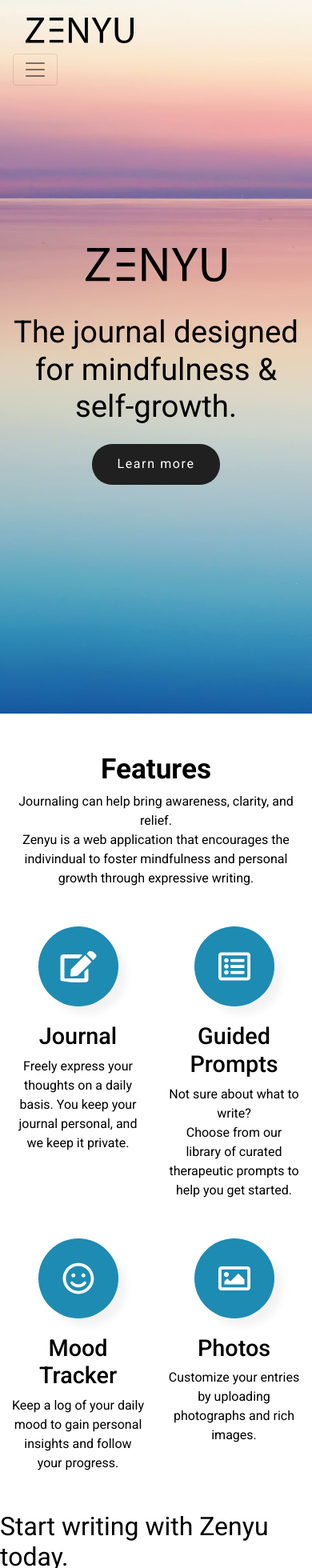
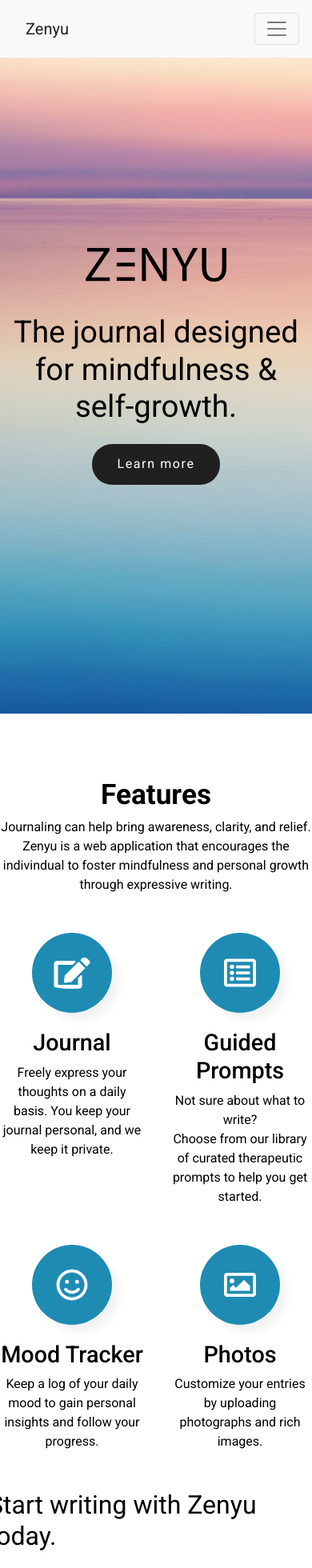
Before and after one commit to angelalim1010/Journaling, a React (Create React App) app in the folder client/: page / in a window 390 px wide. Shown: the top 1960 px of the page at 80% size. Built offline with nearby package versions, Linux system fonts and the light colour scheme.

Commit message:
navigation bar on lnading page is now responsive

```diff
--- a/client/src/components/landing/Features.jsx
+++ b/client/src/components/landing/Features.jsx
@@ -6,8 +6,8 @@ import './Landing.css'
 class Features extends Component {
   render() {
     return (
-      <div id="features" className="section">
-        <Container>
+      <div id="features">
+        <Container className="section">
           <Row className="justify-content-center">
             <Col className="text-center" md="auto">
               <h3>Features</h3>
--- a/client/src/components/landing/Landing.css
+++ b/client/src/components/landing/Landing.css
@@ -40,7 +40,7 @@ a:focus {
 /* Section */
 .section {
   width: 100%;
-  padding: 3rem 0;
+  padding: 5rem 0;
 }
 .section-emphasis h4 {
   font-weight: 400;
--- a/client/src/components/landing/Navigation.jsx
+++ b/client/src/components/landing/Navigation.jsx
@@ -7,9 +7,9 @@ class Navigation extends Component {
   render() {
     return (
       <div id="landing" className="menu">
-        <Navbar fixed="top" collapseOnSelect expand="lg">
+        <Navbar fixed="top" collapseOnSelect expand="lg" bg="light">
           <Navbar.Brand to='/'>
-            <Nav.Link href="#landing"><img src={Logo} className='logo' alt='logo' /></Nav.Link>
+            <Nav.Link href="#landing">Zenyu</Nav.Link>
           </Navbar.Brand>
           <Navbar.Toggle aria-controls="responsive-navbar-nav" />
           <Navbar.Collapse id="responsive-navbar-nav">
```
